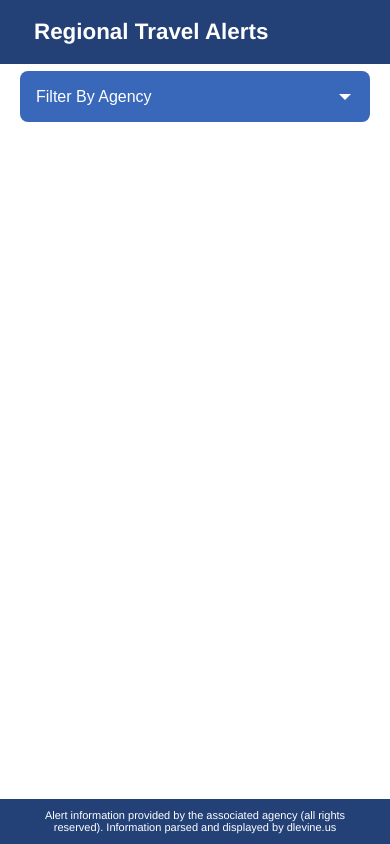
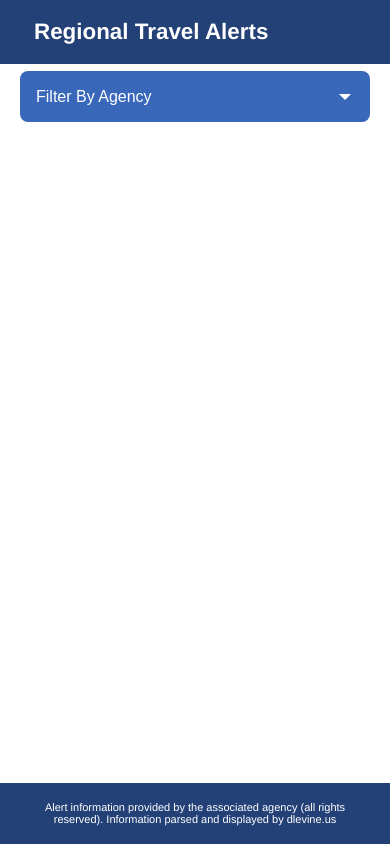
Before and after one commit to djlevine/travel_alerts, a PHP site: page / in a window 390 px wide. Run offline with PHP 8.4, Linux system fonts and the light colour scheme.

Commit message:
Footer padding
- Adjusted the footer padding to accomodate iPhone X action bar

```diff
--- a/css/styles.css
+++ b/css/styles.css
@@ -78,10 +78,10 @@ header h1{
 }
 
 .wrapper{
-	max-width:500px;
-	padding: 71px 20px 8px;
-	min-height: calc(100% - 124px);
-	margin: 0 auto;
+  max-width:500px;
+  padding: 71px 20px 8px;
+  min-height: calc(100% - 140px);
+  margin: 0 auto;
 }
 /*https://stackoverflow.com/questions/2717480/css-selector-for-first-element-with-class*/
 #results > .updateItem {
@@ -143,7 +143,7 @@ footer,
 	height: 25px;
 }
 footer{
-  padding: 10px 25px;
+  padding: 18px 25px;
 }
 p.disclaimer{
 	text-align:center;
```
